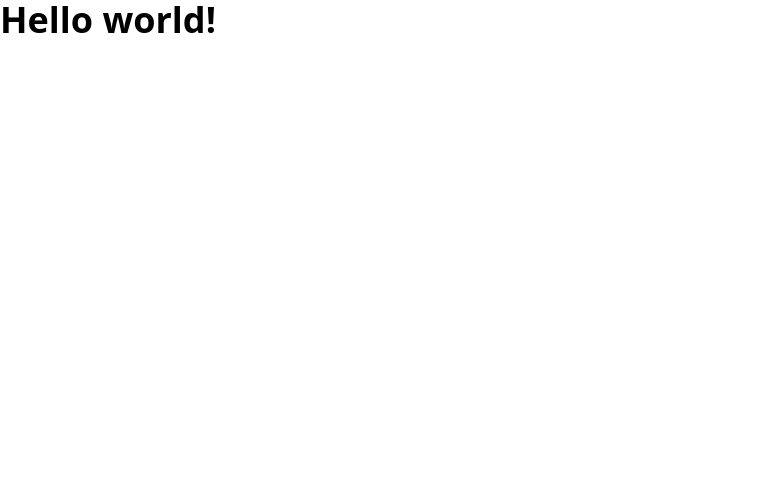
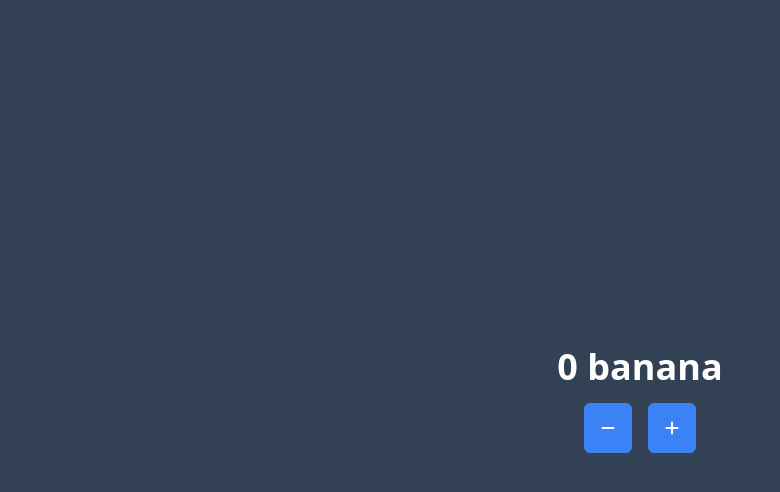
Before and after one commit to TeaFlex/banana-template, a React (Vite) app: page / in a window 1280 px wide. Shown: the top 492 px of the page, without its empty margins (0-780 px from the left). Built offline with nearby package versions, Linux system fonts and the light colour scheme.

Commit message:
chore: added some content to home page

```diff
--- a/src/App.css
+++ b/src/App.css
@@ -1,3 +1,7 @@
 body {
   font-family: (--font-family);
 }
+
+#root {
+  @apply bg-slate-700 text-white flex flex-col items-center justify-center min-h-dvh;
+}
--- a/src/pages/Home.tsx
+++ b/src/pages/Home.tsx
@@ -1,7 +1,28 @@
+import { Button } from "primereact/button";
+import { useState } from "react";
 
 const Home = () => {
+
+    const [counter, setCounter] = useState(0);
+
+    const handleIncrement = () => setCounter(value => value + 1);
+
+    const handleDecrement = () => setCounter(value => value > 0 ? value - 1 : value);
+
     return <>
-        <h1 className="text-4xl font-bold">Hello world!</h1>
+        <h1 className="text-4xl font-bold">{counter} banana{counter > 1 && 's'}</h1>
+
+        <div className="flex gap-4 flex-nowrap mt-4">
+            <Button
+                icon="fa fa-minus"
+                onClick={handleDecrement}
+            />
+
+            <Button
+                icon="fa fa-plus"
+                onClick={handleIncrement}
+            />
+        </div>
     </>;
 }
 
```
